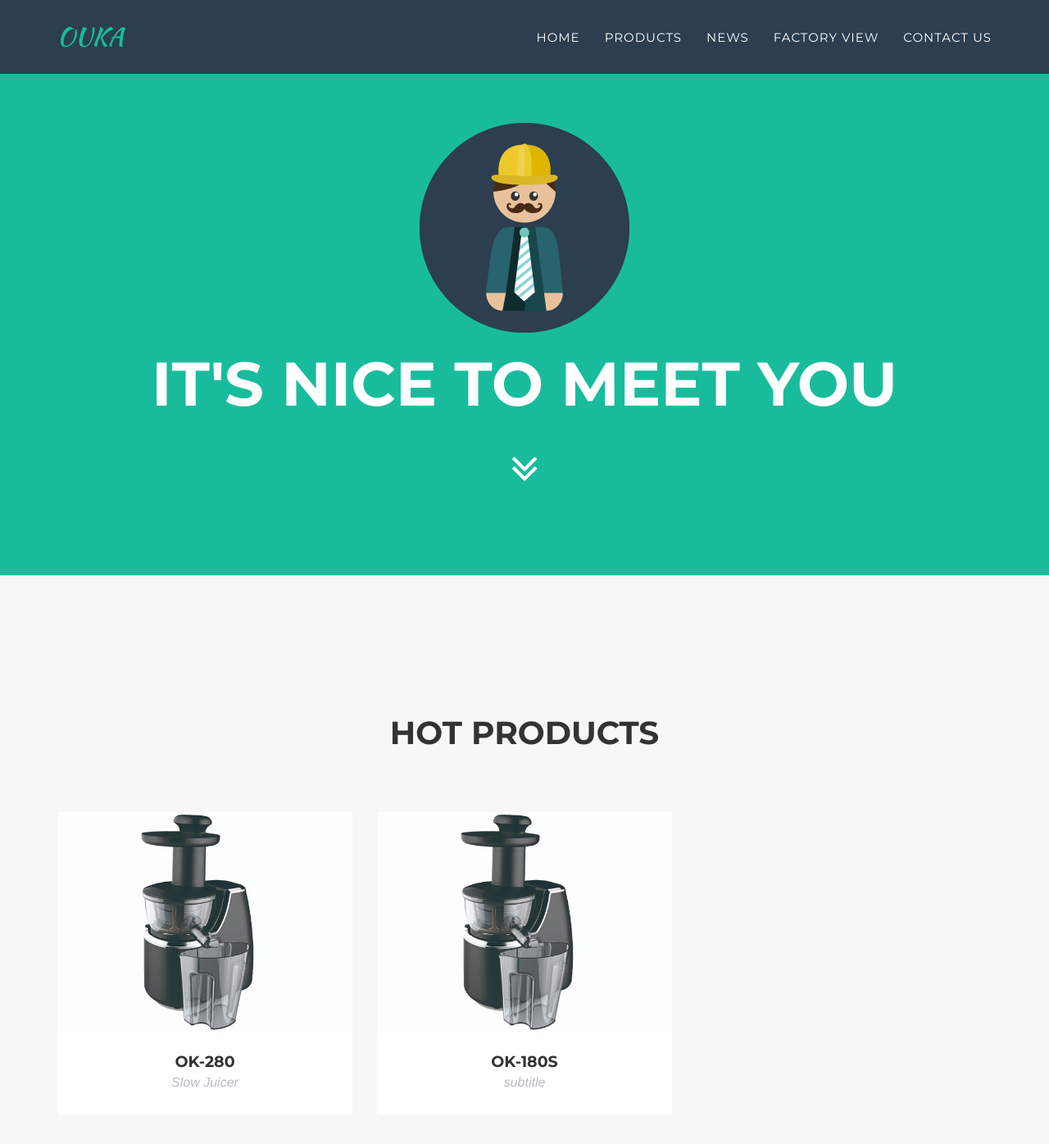
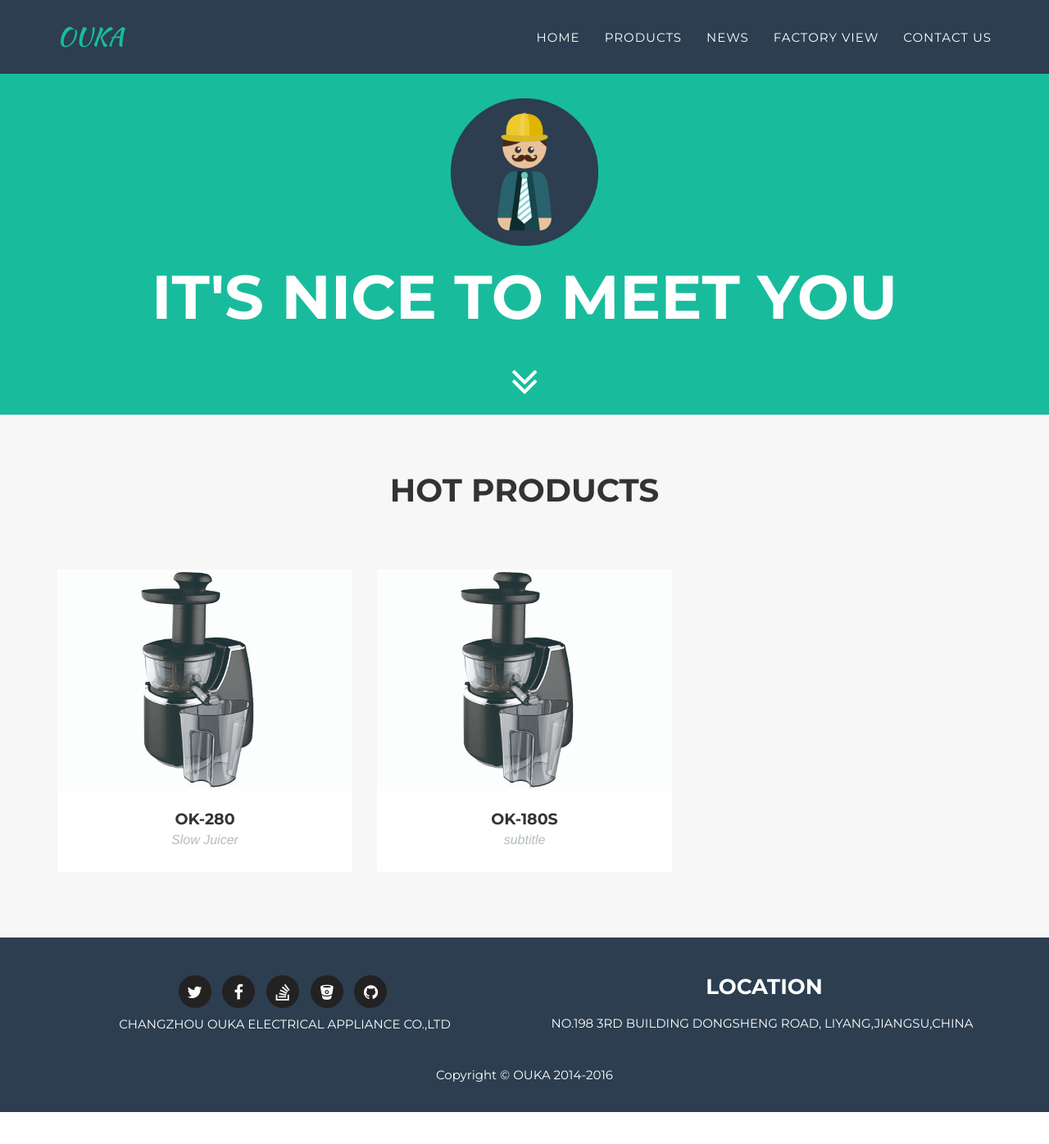
Before and after one commit to easyui/easyui.github.io, a Jekyll site: the page built from index.html, in a window 1280 px wide and 1400 px high. Shown: the top 1396 px of the window at 82% size. Built offline with Jekyll 4.4.1, drawn with Linux system fonts in a browser that asks for light colours; some web fonts are replaced; comment, search, counter and statistics services are not loaded.

Commit message:
优化header ui

```diff
--- a/_includes/css/agency.css
+++ b/_includes/css/agency.css
@@ -303,8 +303,8 @@ header .intro-text .intro-heading {
 
 @media(min-width:768px) {
     header .intro-text {
-        padding-top: 150px;
-        padding-bottom: 100px;
+        padding-top: 120px;
+        padding-bottom: 10px;
     }
 
     header .intro-text .intro-lead-in {
@@ -346,7 +346,7 @@ section h3.section-subheading {
 
 @media(min-width:768px) {
     section {
-        padding: 150px 0;
+        padding: 50px 0;
     }
 }
 
--- a/_includes/header.html
+++ b/_includes/header.html
@@ -62,7 +62,7 @@
 
             <div class="intro-text">
               {% if page.gambar %}
-               <img class="page-scroll" src="{{ page.gambar }}" alt="{{page.alt}}" width="256" height="256">
+               <img class="page-scroll" src="{{ page.gambar }}" alt="{{page.alt}}" width="180" height="180">
                {% endif %}
                 <div class="intro-lead-in"></div>
                 <div class="intro-heading">{{page.title}}</div>
```
